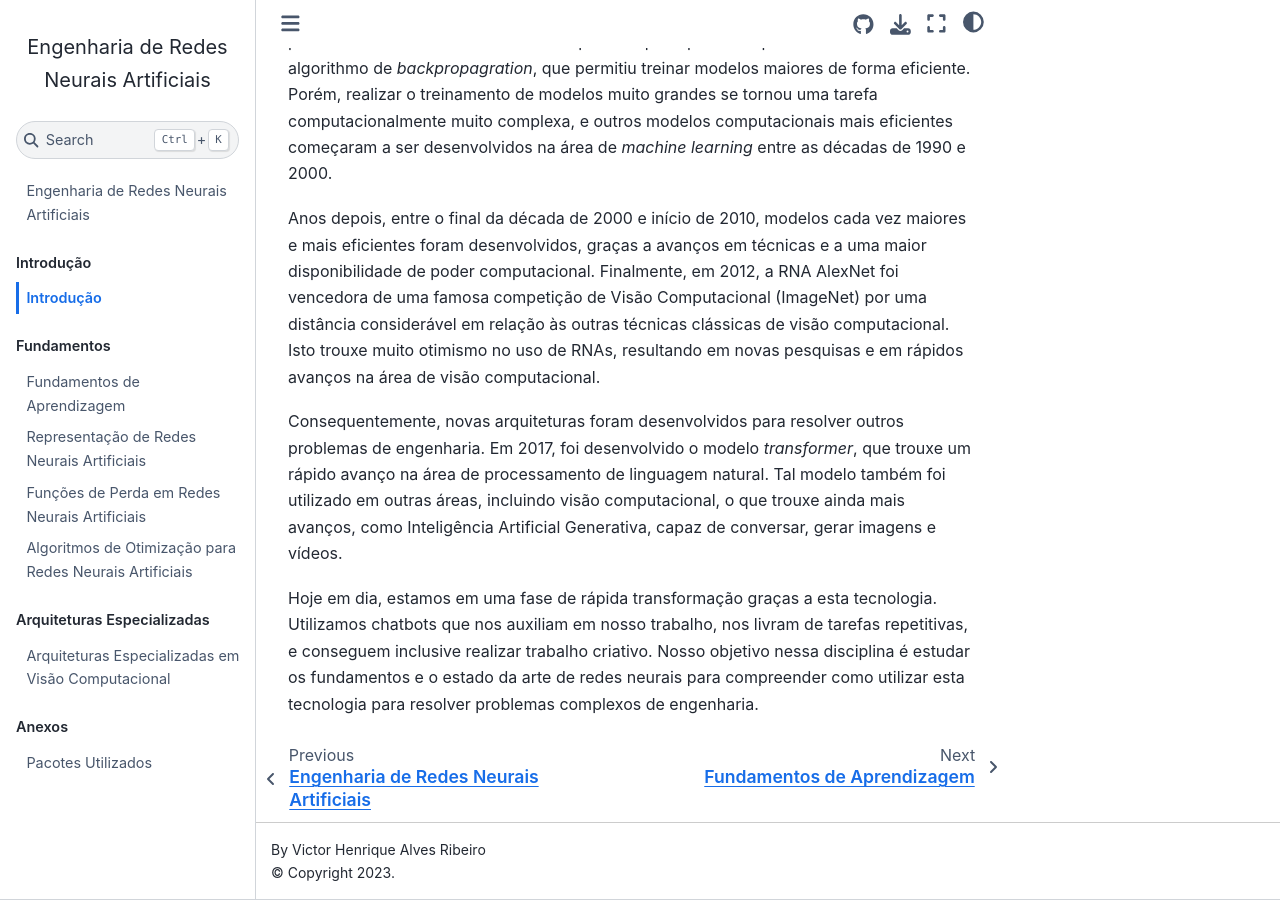
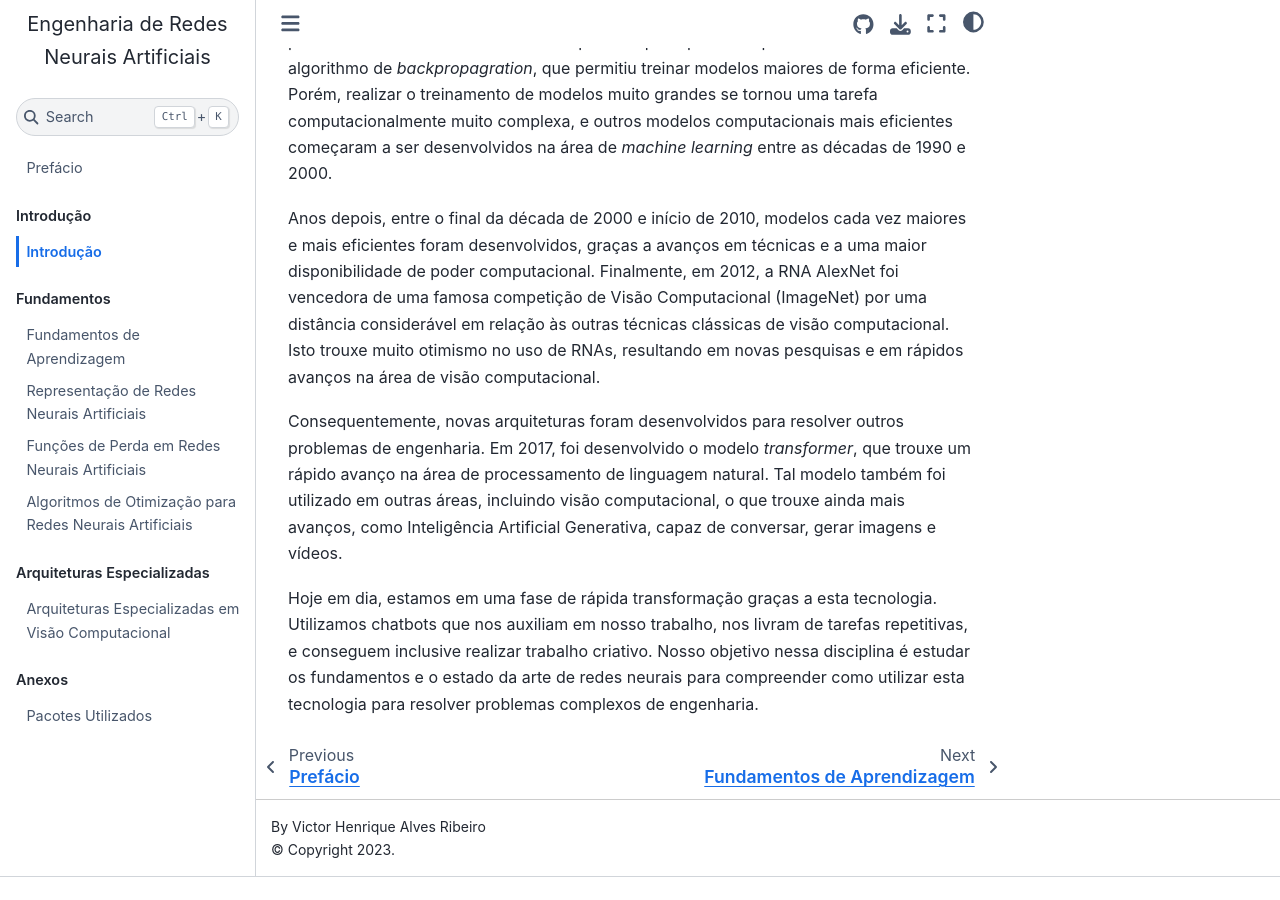
Before and after one commit to vhrique/anne_ptbr, a Jupyter Book: the page built from 00b_Introducao.md, in a window 1280 px wide and 900 px high, scrolled down 539 px. Built offline with Jupyter Book 1.0.4 settings and Sphinx 7.4.7 and the Sphinx Book theme 1.1.4, drawn with Linux system fonts in a browser that asks for light colours; after the commit the page ends 1416 px from its top, so only the background shows below that.

Commit message:
Update 00a_Prefacio.md

```diff
--- a/00a_Prefacio.md
+++ b/00a_Prefacio.md
@@ -1,4 +1,4 @@
-# Engenharia de Redes Neurais Artificiais
+# Prefácio
 
 Este livro foi desenvolvido como notas de aula para a disciplina "Engenharia de Redes Neurais Artificiais", do Programa de Pós-Graduação em Engenharia de Produção e Sistemas, da Pontifícia Universidade Católica do Paraná.
 
```
